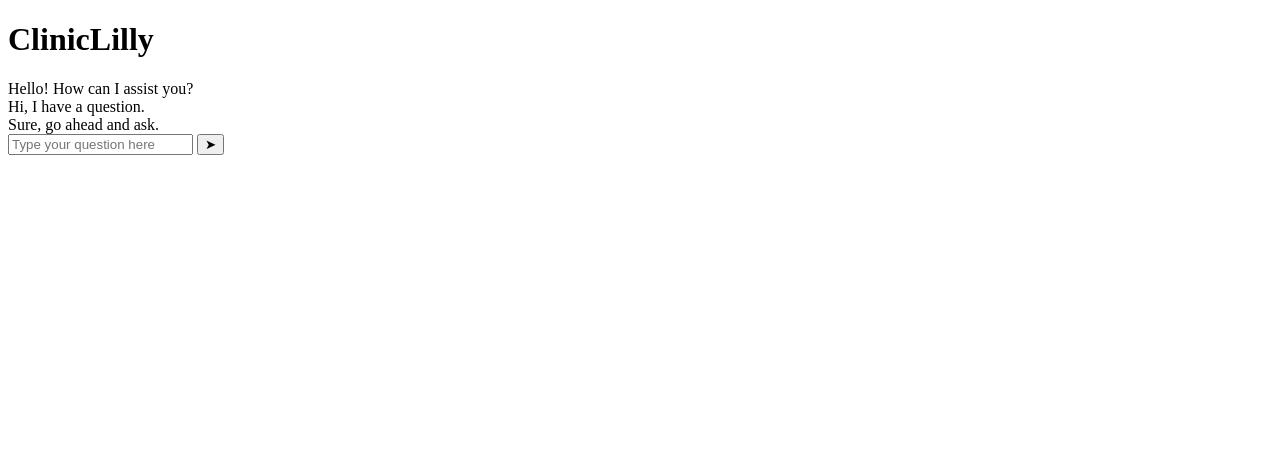
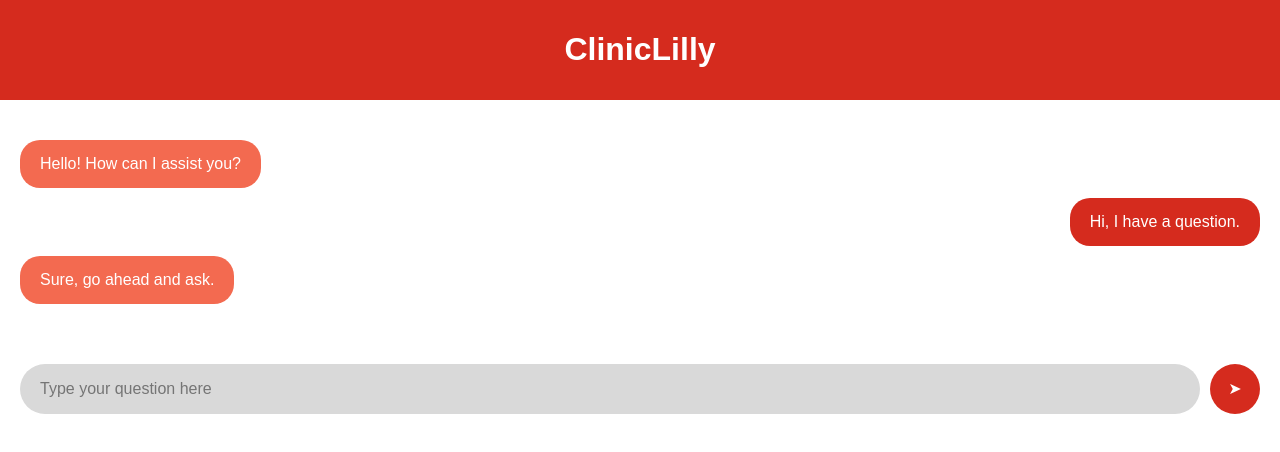
Before and after one commit to Briann-CKS/Lilly-Patient-Centric-Solution, a website: page html/chatbot.html in a window 1280 px wide. Drawn offline with Linux system fonts and the light colour scheme.

Commit message:
Updated Style to include new chat bubbles, left and right aligned

```diff
--- a/html/chatbot.html
+++ b/html/chatbot.html
@@ -2,7 +2,7 @@
 <html>
 <head>
     <title>Clinic Lilly</title>
-    <link rel="stylesheet" href="style.css"/>
+    <link rel="stylesheet" href="../public/css/chatbot.css"/>
 </head>
 <body>
     <div class="header">
@@ -10,18 +10,18 @@
     </div>
 
     <div class="chat-container">
-        <div class="bot-bubble">Hello! How can I assist you?</div>
+        <div class="bubble bot-bubble">Hello! How can I assist you?</div>
 
-        <div class="user-bubble">Hi, I have a question.</div>
+        <div class="bubble user-bubble">Hi, I have a question.</div>
 
-        <div class="bot-bubble">Sure, go ahead and ask.</div>
+        <div class="bubble bot-bubble">Sure, go ahead and ask.</div>
     </div>
 
     <div class="input-container">
-        <input type="text" class="user-input" placeholder="Type your question here">
+        <input type="text" class="user-input" id="userInput" placeholder="Type your question here">
         <button class="submit-btn" onclick="sendQuestion()">&#10148;</button>
     </div>
 
-    <script type="text/javascript" src="index.js"></script>
+    <script type="text/javascript" src="../models/chatbot.js"></script>
 </body>
 </html>
--- a/models/chatbot.js
+++ b/models/chatbot.js
@@ -9,9 +9,14 @@
     // For example, you can display it in the chat container as a user bubble
     const chatContainer = document.querySelector(".chat-container");
     const userBubble = document.createElement("div");
-    userBubble.classList.add("user-bubble");
+    userBubble.setAttribute("class", "user-bubble bubble");
     userBubble.textContent = userInput;
     chatContainer.appendChild(userBubble);
+
+    const botBubble = document.createElement("div");
+    botBubble.setAttribute("class", "bot-bubble bubble");
+    botBubble.textContent = "I cannot answer your question at the moment.";
+    chatContainer.appendChild(botBubble);
 
     // Clear the input field after sending the question
     document.getElementById("userInput").value = "";
--- a/public/css/chatbot.css
+++ b/public/css/chatbot.css
@@ -18,30 +18,32 @@
 }
 
 .chat-container {
-    max-width: 600px;
     margin: 20px auto;
-    border: 1px solid #ccc;
-    border-radius: 5px;
     padding: 20px;
+    display: flex;
+    flex-direction: column;
+}
+
+.bubble {
+    color: white;
+    padding: 15px 20px;
+    border-radius: 20px;
+    margin-bottom: 10px;
+    max-width: 500px;
 }
 
 .user-bubble {
     background-color: var(--red);
-    color: white;
-    padding: 10px;
-    border-radius: 5px;
-    margin-bottom: 10px;
+    align-self: flex-end;
 }
 
 .bot-bubble {
     background-color: var(--light-red);
-    color: white;
-    padding: 10px;
-    border-radius: 5px;
-    margin-bottom: 10px;
+    align-self: flex-start;
 }
 
 .user-input {
+    flex-grow: 1;
     width: 80%;
     height: 50px;
     padding: 10px 20px;
```
